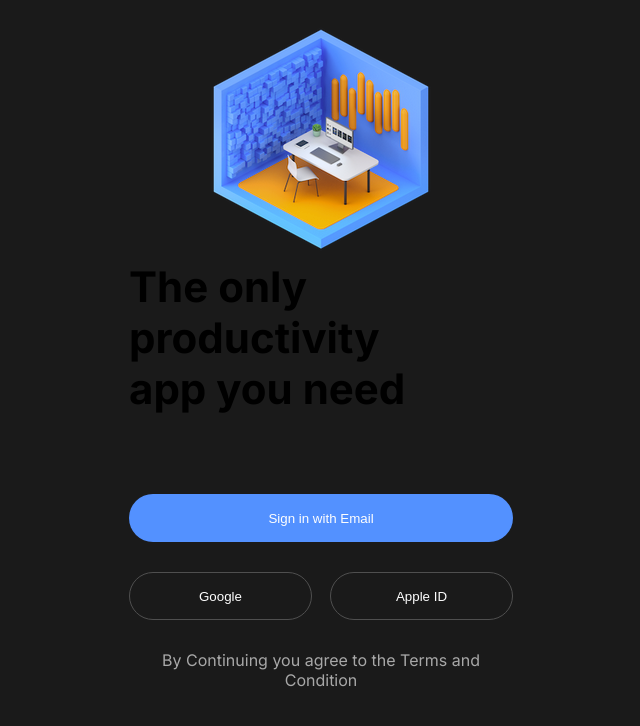
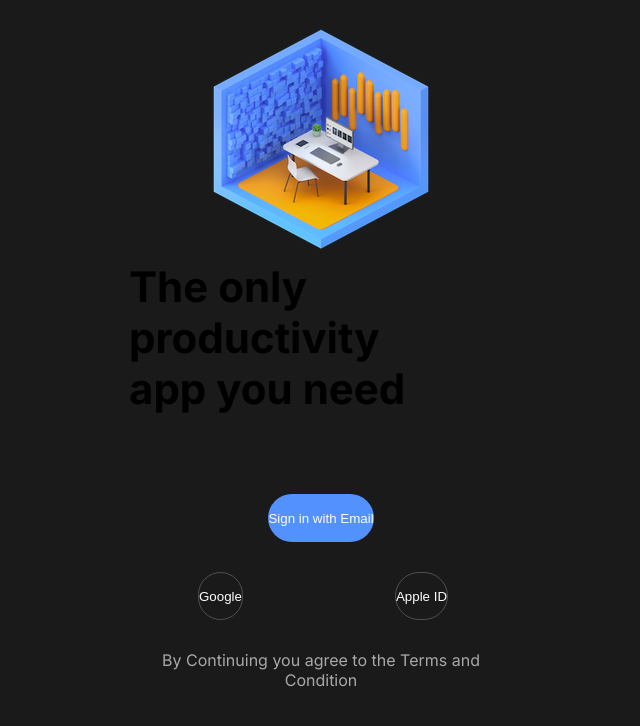
Before and after one commit to threethingsapp/threethingsapp, a Next.js app: page /signin in a window 1280 px wide. Shown: the top 726 px of the page, without its empty margins (319-959 px from the left). Built offline with nearby package versions, Linux system fonts and the light colour scheme.

Commit message:
styles: fix some home issues.

```diff
--- a/app/components/Button/Button.module.css
+++ b/app/components/Button/Button.module.css
@@ -9,8 +9,6 @@
 .button {
   height: 48px;
   border-radius: 24px;
-  padding: 4px 42px;
-  width: 100%;
   color: var(--color-light-primary);
   border: none;
   cursor: pointer;
--- a/app/components/CategoryCard/CategoryCard.module.css
+++ b/app/components/CategoryCard/CategoryCard.module.css
@@ -32,5 +32,5 @@
 }
 
 .progress-bar {
-  width: 55%;
+  width: 60%;
 }
--- a/app/home/home.module.css
+++ b/app/home/home.module.css
@@ -25,7 +25,7 @@
 }
 
 .category-container {
-  margin: 12px 12px 0;
+  margin-top: 12px;
   display: grid;
   grid-template-columns: repeat(2, 1fr);
   gap: 22px;
```
